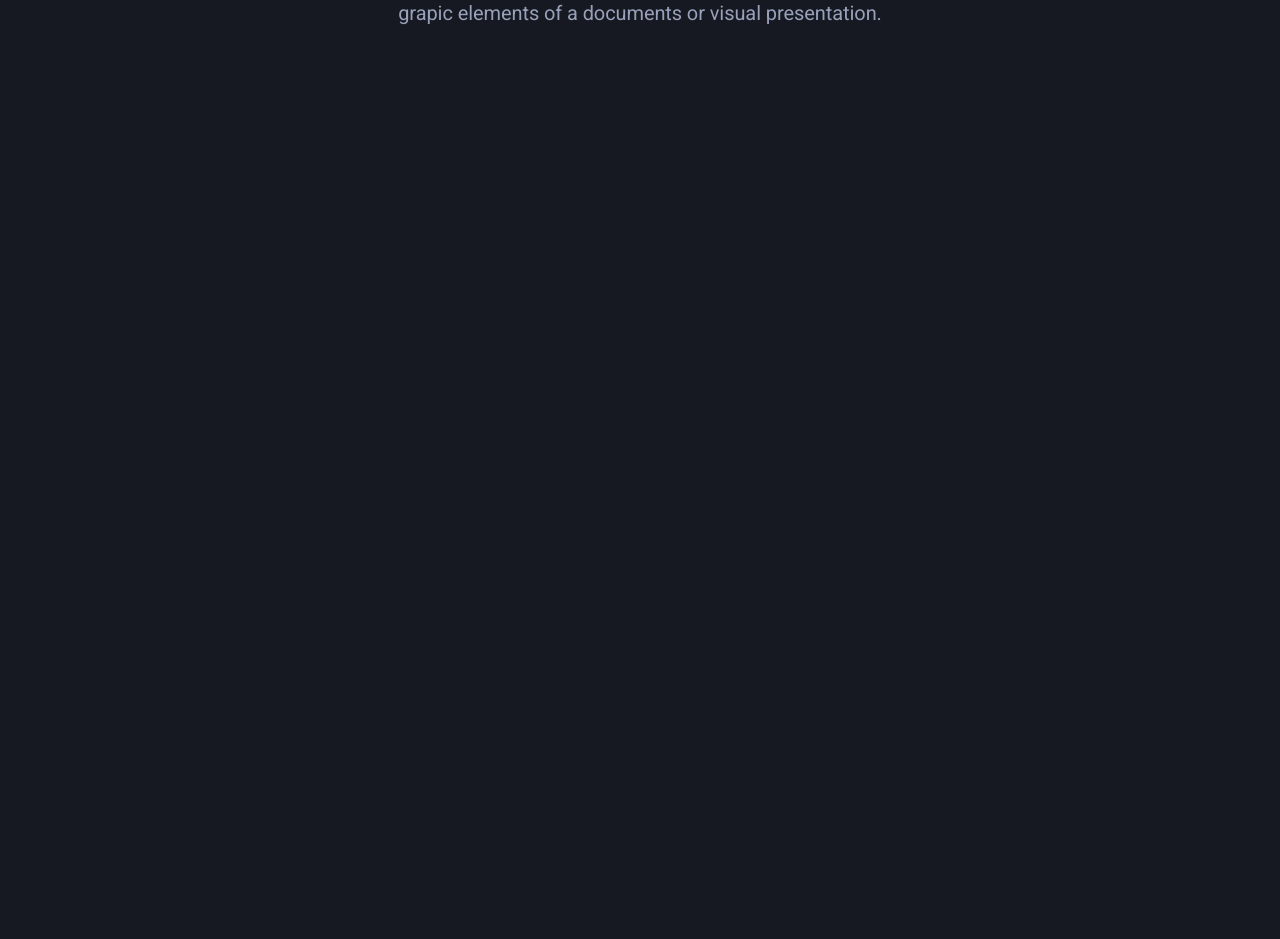
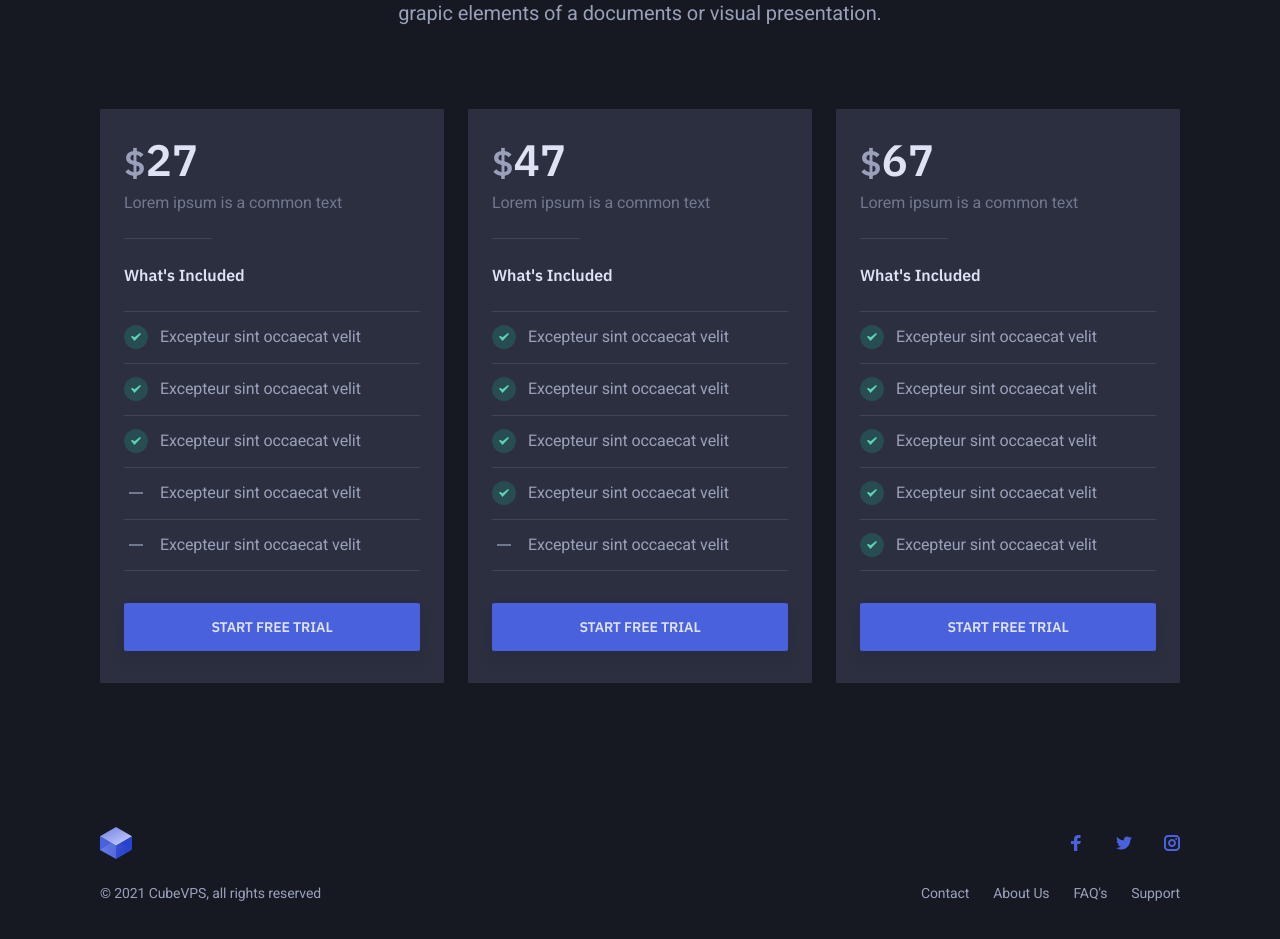
Before and after one commit to rfafriansyah/react-exercise, a React (Create React App) app in the folder react-part1/: page / in a window 1280 px wide. Shown: the part 1560-2499 px from the top of the page. Before the commit the page ends 1725 px from the top, so only its background shows below. Built offline with nearby package versions, Linux system fonts and the light colour scheme.

Commit message:
Add card & add footer

```diff
--- a/react-part1/src/element/Button.js
+++ b/react-part1/src/element/Button.js
@@ -12,6 +12,9 @@
   if (props.isSmall) {
     className.push("button-sm");
   }
+  if (props.isBlock) {
+    className.push("button-block");
+  }
   return <button className={className.join(" ")}>{props.children}</button>;
 }
 
@@ -19,4 +22,5 @@
   isPrimary: propsType.bool,
   isWideMobile: propsType.bool,
   isSmall: propsType.bool,
+  isBlock: propsType.bool,
 };
--- a/react-part1/src/element/Card.js
+++ b/react-part1/src/element/Card.js
@@ -3,7 +3,19 @@
 import propTypes from "prop-types";
 
 export default function Card(props) {
-  return <div>Card</div>;
+  const className = ["tiles-item"];
+  className.push(props.className);
+
+  return (
+    <div className={className.join(" ")}>
+      <div className={'tiles-item-inner ${props.hasShadow ? "hasShadow" : ""}'}>
+        {props.children}
+      </div>
+    </div>
+  );
 }
 
-Card.propTypes = {};
+Card.propTypes = {
+  hasShadow: propTypes.bool,
+  className: propTypes.string,
+};
--- /dev/null
+++ b/react-part1/src/element/Lists.js
@@ -0,0 +1,26 @@
+import React from "react";
+
+import propTypes from "prop-types";
+
+export default function Lists(props) {
+  const className = ["list-reset"];
+  className.push(props.className);
+  if (props.isSmall) className.push("text-xs");
+  return (
+    <ul className={className.join(" ")}>
+      {props.data.map((list, index) => {
+        return (
+          <li key={index} className={list.isChecked ? "is-checked" : ""}>
+            {list.content}
+          </li>
+        );
+      })}
+    </ul>
+  );
+}
+
+Lists.propTypes = {
+  data: propTypes.array,
+  isSmall: propTypes.bool,
+  className: propTypes.string,
+};
--- /dev/null
+++ b/react-part1/src/parts/Footer.js
@@ -0,0 +1,92 @@
+import React from "react";
+
+import { NavLink } from "react-router-dom";
+
+//image
+import Logo from "assets/images/logo.svg";
+
+export default function Footer() {
+  return (
+    <footer class="site-footer center-content-mobile">
+      <div class="container">
+        <div class="site-footer-inner">
+          <div class="footer-top space-between text-xxs">
+            <div class="brand">
+              <NavLink to="/">
+                <img src={Logo} alt="Cube" width="32" height="32" />
+              </NavLink>
+            </div>
+            <div class="footer-social">
+              <ul class="list-reset">
+                <li>
+                  <NavLink to="#">
+                    <svg
+                      width="16"
+                      height="16"
+                      viewBox="0 0 16 16"
+                      xmlns="http://www.w3.org/2000/svg"
+                    >
+                      <title>Facebook</title>
+                      <path d="M6.023 16L6 9H3V6h3V4c0-2.7 1.672-4 4.08-4 1.153 0 2.144.086 2.433.124v2.821h-1.67c-1.31 0-1.563.623-1.563 1.536V6H13l-1 3H9.28v7H6.023z" />
+                    </svg>
+                  </NavLink>
+                </li>
+                <li>
+                  <NavLink to="#">
+                    <svg
+                      width="16"
+                      height="16"
+                      viewBox="0 0 16 16"
+                      xmlns="http://www.w3.org/2000/svg"
+                    >
+                      <title>Twitter</title>
+                      <path d="M16 3c-.6.3-1.2.4-1.9.5.7-.4 1.2-1 1.4-1.8-.6.4-1.3.6-2.1.8-.6-.6-1.5-1-2.4-1-1.7 0-3.2 1.5-3.2 3.3 0 .3 0 .5.1.7-2.7-.1-5.2-1.4-6.8-3.4-.3.5-.4 1-.4 1.7 0 1.1.6 2.1 1.5 2.7-.5 0-1-.2-1.5-.4C.7 7.7 1.8 9 3.3 9.3c-.3.1-.6.1-.9.1-.2 0-.4 0-.6-.1.4 1.3 1.6 2.3 3.1 2.3-1.1.9-2.5 1.4-4.1 1.4H0c1.5.9 3.2 1.5 5 1.5 6 0 9.3-5 9.3-9.3v-.4C15 4.3 15.6 3.7 16 3z" />
+                    </svg>
+                  </NavLink>
+                </li>
+                <li>
+                  <NavLink to="#">
+                    <svg
+                      width="16"
+                      height="16"
+                      viewBox="0 0 16 16"
+                      xmlns="http://www.w3.org/2000/svg"
+                    >
+                      <title>Instagram</title>
+                      <g>
+                        <circle cx="12.145" cy="3.892" r="1" />
+                        <path d="M8 12c-2.206 0-4-1.794-4-4s1.794-4 4-4 4 1.794 4 4-1.794 4-4 4zm0-6c-1.103 0-2 .897-2 2s.897 2 2 2 2-.897 2-2-.897-2-2-2z" />
+                        <path d="M12 16H4c-2.056 0-4-1.944-4-4V4c0-2.056 1.944-4 4-4h8c2.056 0 4 1.944 4 4v8c0 2.056-1.944 4-4 4zM4 2c-.935 0-2 1.065-2 2v8c0 .953 1.047 2 2 2h8c.935 0 2-1.065 2-2V4c0-.935-1.065-2-2-2H4z" />
+                      </g>
+                    </svg>
+                  </NavLink>
+                </li>
+              </ul>
+            </div>
+          </div>
+          <div class="footer-bottom space-between text-xxs invert-order-desktop">
+            <nav class="footer-nav">
+              <ul class="list-reset">
+                <li>
+                  <NavLink to="#">Contact</NavLink>
+                </li>
+                <li>
+                  <NavLink to="#">About Us</NavLink>
+                </li>
+                <li>
+                  <NavLink to="#">FAQ's</NavLink>
+                </li>
+                <li>
+                  <NavLink to="#">Support</NavLink>
+                </li>
+              </ul>
+            </nav>
+            <div class="footer-copyright">
+              &copy; 2021 CubeVPS, all rights reserved
+            </div>
+          </div>
+        </div>
+      </div>
+    </footer>
+  );
+}
--- a/react-part1/src/scenes/Homepage.js
+++ b/react-part1/src/scenes/Homepage.js
@@ -2,14 +2,19 @@
 import Fade from "react-reveal/Fade";
 
 import Section from "element/Section";
+import Button from "element/Button";
+import Card from "element/Card";
+import Lists from "element/Lists";
 import Header from "parts/Header";
 import Clients from "parts/Clients";
 import Feature from "parts/Feature";
+import Footer from "parts/Footer";
 
 import HeroImage from "assets/images/hero-image.png";
 import FeatureTile01 from "assets/images/feature-tile-icon-01.svg";
 import FeatureTile02 from "assets/images/feature-tile-icon-02.svg";
 import FeatureTile03 from "assets/images/feature-tile-icon-03.svg";
+
 export default function Homepage() {
   const features = [
     {
@@ -34,6 +39,91 @@
         "A pseudo-Latin text used in web design, layout, and printing in place of thigns to emphasise design.",
     },
   ];
+
+  const listPricing = [
+    {
+      price: 27,
+      currencySymbol: "$",
+      description: "Lorem ipsum is a common text",
+      features: [
+        {
+          isChecked: true,
+          content: "Excepteur sint occaecat velit",
+        },
+        {
+          isChecked: true,
+          content: "Excepteur sint occaecat velit",
+        },
+        {
+          isChecked: true,
+          content: "Excepteur sint occaecat velit",
+        },
+        {
+          isChecked: false,
+          content: "Excepteur sint occaecat velit",
+        },
+        {
+          isChecked: false,
+          content: "Excepteur sint occaecat velit",
+        },
+      ],
+    },
+    {
+      price: 47,
+      currencySymbol: "$",
+      description: "Lorem ipsum is a common text",
+      features: [
+        {
+          isChecked: true,
+          content: "Excepteur sint occaecat velit",
+        },
+        {
+          isChecked: true,
+          content: "Excepteur sint occaecat velit",
+        },
+        {
+          isChecked: true,
+          content: "Excepteur sint occaecat velit",
+        },
+        {
+          isChecked: true,
+          content: "Excepteur sint occaecat velit",
+        },
+        {
+          isChecked: false,
+          content: "Excepteur sint occaecat velit",
+        },
+      ],
+    },
+    {
+      price: 67,
+      currencySymbol: "$",
+      description: "Lorem ipsum is a common text",
+      features: [
+        {
+          isChecked: true,
+          content: "Excepteur sint occaecat velit",
+        },
+        {
+          isChecked: true,
+          content: "Excepteur sint occaecat velit",
+        },
+        {
+          isChecked: true,
+          content: "Excepteur sint occaecat velit",
+        },
+        {
+          isChecked: true,
+          content: "Excepteur sint occaecat velit",
+        },
+        {
+          isChecked: true,
+          content: "Excepteur sint occaecat velit",
+        },
+      ],
+    },
+  ];
+
   return (
     <div className="body-wrap">
       <Header></Header>
@@ -96,10 +186,46 @@
                   </p>
                 </div>
               </div>
-              <div className="tiles-wrap"></div>
+              <div className="tiles-wrap">
+                {listPricing.map((list, index) => (
+                  <Card key={index} hasShadow>
+                    <div className="pricing-item-content">
+                      <div className="pricing-item-header pb-24 mb-24">
+                        <div className="pricing-item-price mb-4">
+                          <span className="pricing-item-price-currency h2">
+                            {list.currencySymbol}
+                          </span>
+                          <span className="pricing-item-price-amount h1 pricing-switchable">
+                            {list.price}
+                          </span>
+                        </div>
+                        <div className="text-xs text-color-low">
+                          {list.description}
+                        </div>
+                      </div>
+                      <div className="pricing-item-features mb-40">
+                        <div className="pricing-item-features-title h6 text-xs text-color-high mb-24">
+                          What's Included
+                        </div>
+                        <Lists
+                          data={list.features}
+                          isSmall
+                          className="pricing-item-features-list mb-32"
+                        ></Lists>
+                      </div>
+                    </div>
+                    <div className="pricing-item-cta mb-8">
+                      <Button isPrimary isBlock>
+                        Start Free Trial
+                      </Button>
+                    </div>
+                  </Card>
+                ))}
+              </div>
             </div>
           </div>
         </Section>
+        <Footer></Footer>
       </main>
     </div>
   );
```
